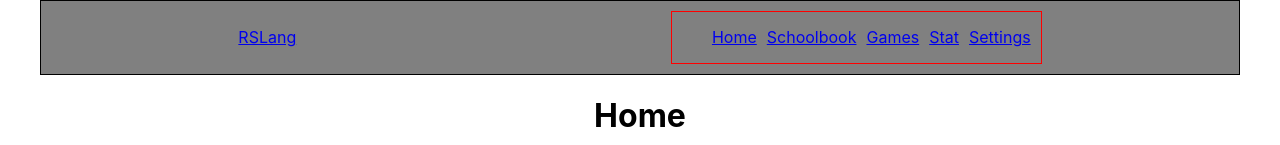
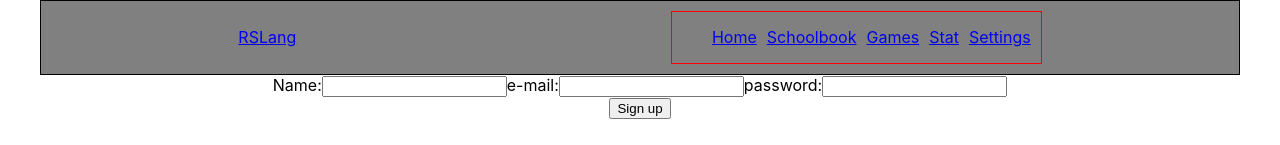
Before and after one commit to I-vasilich-I/rslang, a React (Create React App) app: page / in a window 1280 px wide. Shown: the top 145 px of the page. Built offline with nearby package versions, Linux system fonts and the light colour scheme.

Commit message:
feat: implement sign up, helpers

```diff
--- a/src/App.tsx
+++ b/src/App.tsx
@@ -8,6 +8,7 @@ import { Dictionary } from './pages/Dictionary/Dictioanry';
 import { settings } from './pages/Settings/Settings';
 import { Header } from './components/Header/Header';
 import { Footer } from './components/Footer/Footer';
+import { SignIn } from './components/SignIn/Singin';
 
 import './app.scss';
 
@@ -16,7 +17,7 @@ const App: React.FC = () => {
         <div className='app-container'>
             <BrowserRouter>
                 <Header />
-
+                <SignIn />
                 <Switch>
                     <Route component={HomePage} path='/' exact />
                     <Route component={Schoolbook} path='/sb' />
--- /dev/null
+++ b/src/components/SignIn/SingIn.tsx
@@ -0,0 +1,66 @@
+import React, { useState } from 'react';
+import { User } from '../../helpers/interfaces';
+import { createUser, loginUser } from '../../helpers/helpers';
+
+const SignIn = (): JSX.Element => {
+    const [values, setValues] = useState<User>({
+        name: '',
+        email: '',
+        password: '',
+    });
+    const login = {
+        signIn: false,
+        signUp: false,
+    };
+
+    const handleChange = (prop: keyof User) => (event: React.ChangeEvent<HTMLInputElement>) => {
+        setValues({ ...values, [prop]: event.target.value });
+    };
+
+    const handleBtnClick = async () => {
+        try {
+            if (!login.signUp) {
+                const userInfo = await createUser(values);
+                localStorage.setItem('user', JSON.stringify(userInfo));
+                console.log('user created');
+                login.signUp = !login.signUp;
+            }
+            if (!login.signIn) {
+                const loginInfo = await loginUser(values);
+                localStorage.setItem('login', JSON.stringify(loginInfo));
+                console.log('user logged in');
+                login.signIn = !login.signIn;
+            }
+        } catch (error) {
+            console.log(error);
+        }
+    };
+
+    return (
+        <>
+            <form className='signin'>
+                <label>
+                    Name:
+                    <input type='text' value={values.name} onChange={handleChange('name')} />
+                </label>
+                <label>
+                    e-mail:
+                    <input type='email' value={values.email} onChange={handleChange('email')} required />
+                </label>
+                <label>
+                    password:
+                    <input
+                        type='password'
+                        value={values.password}
+                        minLength={8}
+                        onChange={handleChange('password')}
+                        required
+                    />
+                </label>
+            </form>
+            <button onClick={handleBtnClick}>{login.signIn ? 'Sign in' : 'Sign up'}</button>
+        </>
+    );
+};
+
+export { SignIn };
--- a/src/components/WordCard/WordCard.scss
+++ b/src/components/WordCard/WordCard.scss
@@ -15,6 +15,4 @@
             border: 1px solid red;
         }
     }
-
-
 }
--- /dev/null
+++ b/src/helpers/constants.tsx
@@ -0,0 +1,6 @@
+const BACKEND_API_URL = 'https://team101-rslang-be.herokuapp.com';
+const WORDS_API_URL = `${BACKEND_API_URL}/words`;
+const USERS_API_URL = `${BACKEND_API_URL}/users`;
+const SIGNIN_API_URL = `${BACKEND_API_URL}/signin`;
+
+export { WORDS_API_URL, USERS_API_URL, SIGNIN_API_URL };
--- /dev/null
+++ b/src/helpers/helpers.tsx
@@ -0,0 +1,65 @@
+import { User, UserWord, UserWordToken } from './interfaces';
+import { USERS_API_URL, SIGNIN_API_URL } from './constants';
+import { Header } from '../components/Header/Header';
+
+const createUser = async (user: User) => {
+    const rawResponse = await fetch(USERS_API_URL, {
+        method: 'POST',
+        headers: {
+            Accept: 'application/json',
+            'Content-Type': 'application/json',
+        },
+        body: JSON.stringify(user),
+    });
+    const content = await rawResponse.json();
+
+    return content;
+};
+
+const loginUser = async (user: User) => {
+    const rawResponse = await fetch(SIGNIN_API_URL, {
+        method: 'POST',
+        headers: {
+            Accept: 'application/json',
+            'Content-Type': 'application/json',
+        },
+        body: JSON.stringify(user),
+    });
+    const content = await rawResponse.json();
+
+    return content;
+};
+
+const createUserWord = async ({ userId, wordId, word, token }: UserWordToken): Promise<UserWord> => {
+    const params = {
+        method: 'POST',
+        withCredentials: true,
+        headers: {
+            Authorization: `Bearer ${token}`,
+            Accept: 'application/json',
+            'Content-Type': 'application/json',
+        },
+        body: JSON.stringify(word),
+    };
+    const rawResponse = await fetch(`${USERS_API_URL}/${userId}/words/${wordId}`, params);
+    const content = await rawResponse.json();
+
+    return content;
+};
+
+const getUserWord = async ({ userId, wordId, token }: UserWordToken): Promise<UserWord> => {
+    const params = {
+        method: 'GET',
+        withCredentials: true,
+        headers: {
+            Authorization: `Bearer ${token}`,
+            Accept: 'application/json',
+        },
+    };
+    const rawResponse = await fetch(`${USERS_API_URL}/${userId}/words/${wordId}`, params);
+    const content = await rawResponse.json();
+
+    return content;
+};
+
+export { createUser, loginUser, getUserWord, createUserWord };
--- /dev/null
+++ b/src/helpers/interfaces.tsx
@@ -0,0 +1,24 @@
+interface User {
+    name?: string;
+    email: string;
+    password: string;
+}
+
+interface UserWord {
+  id: string;
+  difficulty: string;
+  optional: {
+    testFieldString: string;
+    testFieldBoolen: boolean;
+  };
+  wordId: string;
+}
+
+interface UserWordToken {
+  userId: string;
+  wordId: string;
+  token: string;
+  word?: string;
+}
+
+export type { User, UserWord, UserWordToken };
```
Also changed, not shown: .eslintrc.json.
